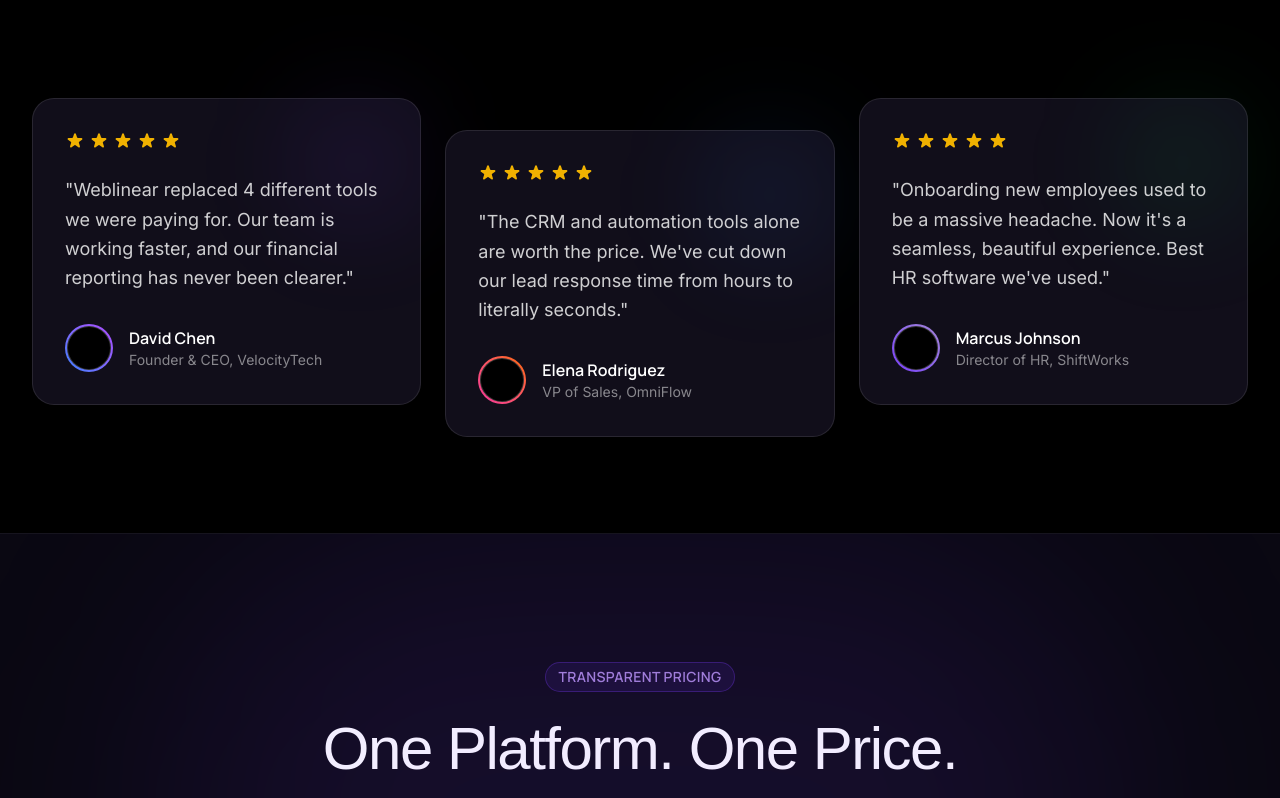
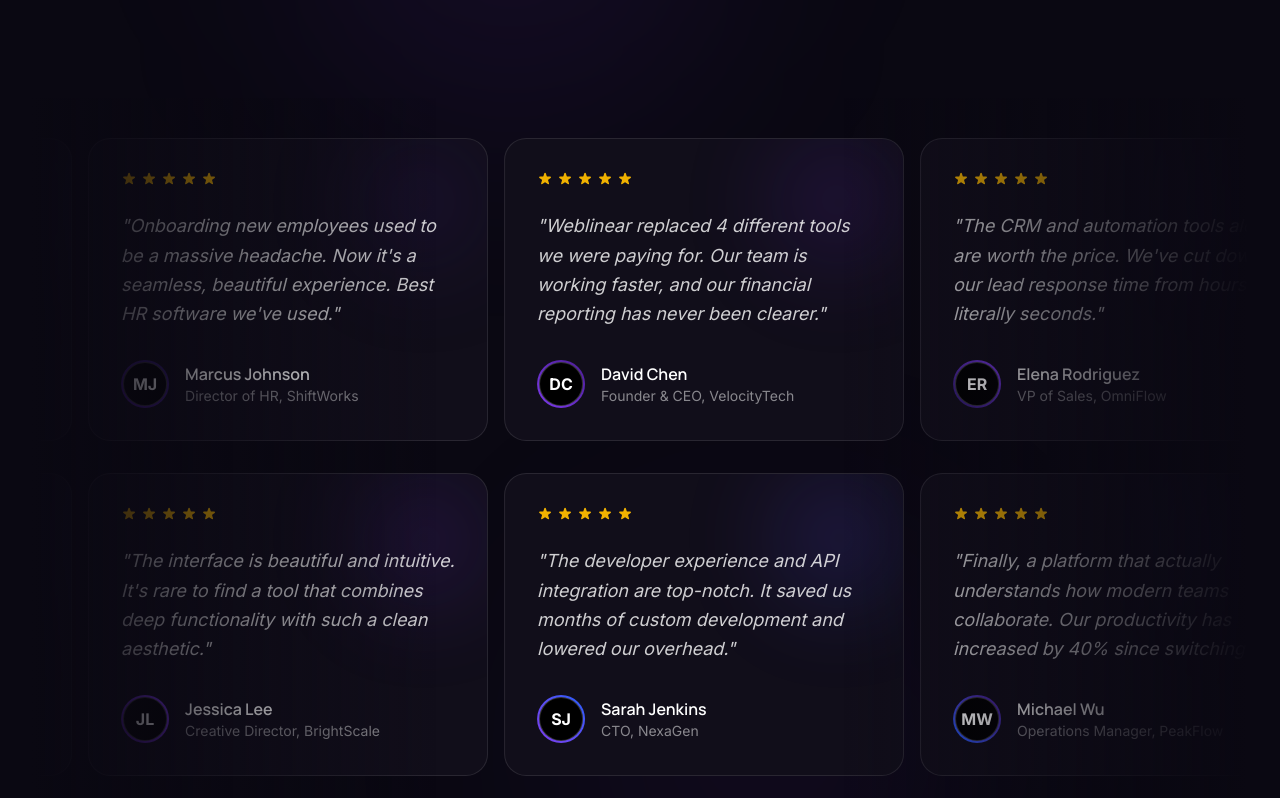
Before and after one commit to omsaiidesaiiii/weblinear-workspace, a Next.js app: page / in a window 1280 px wide. Shown: the part 4442-5240 px from the top of the page. Built offline with nearby package versions, Linux system fonts and the light colour scheme; a web font is replaced by a local one.

Commit message:
testimonial

```diff
--- a/app/page.tsx
+++ b/app/page.tsx
@@ -11,9 +11,52 @@ import { ProjectShowcase } from "@/components/ui/project-showcase";
 import ValuePropBento from "@/components/bento";
 
 
+import { Marquee } from "@/components/ui/marquee";
+import { TestimonialCard } from "@/components/ui/testimonial-card";
+
+
 export default function Home() {
   const [isMobileMenuOpen, setIsMobileMenuOpen] = useState(false);
   const [scrolled, setScrolled] = useState(false);
+
+  const testimonials = [
+    {
+      name: "David Chen",
+      role: "Founder & CEO, VelocityTech",
+      content: "Weblinear replaced 4 different tools we were paying for. Our team is working faster, and our financial reporting has never been clearer.",
+      gradient: "from-[#7c3aed] to-[#4c1d95]"
+    },
+    {
+      name: "Elena Rodriguez",
+      role: "VP of Sales, OmniFlow",
+      content: "The CRM and automation tools alone are worth the price. We've cut down our lead response time from hours to literally seconds.",
+      gradient: "from-[#2d1b69] to-[#7c3aed]"
+    },
+    {
+      name: "Marcus Johnson",
+      role: "Director of HR, ShiftWorks",
+      content: "Onboarding new employees used to be a massive headache. Now it's a seamless, beautiful experience. Best HR software we've used.",
+      gradient: "from-[#4c1d95] to-[#2d1b69]"
+    },
+    {
+      name: "Sarah Jenkins",
+      role: "CTO, NexaGen",
+      content: "The developer experience and API integration are top-notch. It saved us months of custom development and lowered our overhead.",
+      gradient: "from-[#7c3aed] to-blue-600"
+    },
+    {
+      name: "Michael Wu",
+      role: "Operations Manager, PeakFlow",
+      content: "Finally, a platform that actually understands how modern teams collaborate. Our productivity has increased by 40% since switching.",
+      gradient: "from-blue-600 to-[#4c1d95]"
+    },
+    {
+      name: "Jessica Lee",
+      role: "Creative Director, BrightScale",
+      content: "The interface is beautiful and intuitive. It's rare to find a tool that combines deep functionality with such a clean aesthetic.",
+      gradient: "from-[#4c1d95] to-[#7c3aed]"
+    }
+  ];
 
   // Blur navbar on scroll
   useEffect(() => {
@@ -55,7 +98,6 @@ export default function Home() {
                   stroke="currentColor"
                   strokeWidth="2"
                   strokeLinecap="round"
-                  strokeLinejoin="round"
                   strokeLinejoin="round"
                 />
               </svg>
@@ -216,7 +258,11 @@ export default function Home() {
       {/* Selected Projects Showcase */}
       <ProjectShowcase />
       {/* Testimonials Section */}
-      <section className="w-full bg-black py-24 lg:py-32 relative z-10 overflow-hidden border-t border-white/5">
+      <section className="w-full bg-[#0a0812] py-24 lg:py-32 relative z-10 overflow-hidden border-t border-white/5">
+        {/* Background decorative elements to match hero */}
+        <div className="absolute top-0 left-1/4 w-96 h-96 bg-[#7c3aed]/10 blur-[120px] rounded-full pointer-events-none"></div>
+        <div className="absolute bottom-0 right-1/4 w-96 h-96 bg-[#4c1d95]/10 blur-[120px] rounded-full pointer-events-none"></div>
+
         <div className="max-w-7xl mx-auto px-6 lg:px-8">
 
           <div className="flex flex-col items-center text-center max-w-3xl mx-auto mb-16 lg:mb-24">
@@ -228,72 +274,25 @@ export default function Home() {
             </p>
           </div>
 
-          {/* Masonry / Grid for Testimonials */}
-          <div className="grid grid-cols-1 md:grid-cols-2 lg:grid-cols-3 gap-6">
+          <div className="relative flex flex-col items-center justify-center gap-8 py-10 overflow-hidden">
+            <Marquee className="[--duration:40s]" pauseOnHover repeat={4}>
+              {testimonials.slice(0, 3).map((testimonial, idx) => (
+                <TestimonialCard key={idx} {...testimonial} />
+              ))}
+            </Marquee>
+            <Marquee reverse className="[--duration:40s]" pauseOnHover repeat={4}>
+              {testimonials.slice(3).map((testimonial, idx) => (
+                <TestimonialCard key={idx} {...testimonial} />
+              ))}
+            </Marquee>
 
-            {/* Testimonial 1 */}
-            <div className="bg-[#110e1a] border border-white/10 rounded-3xl p-8 relative group hover:-translate-y-2 transition-transform duration-500">
-              <div className="absolute top-0 right-0 w-32 h-32 bg-[#7b39fc]/10 blur-[50px] rounded-full pointer-events-none group-hover:bg-[#7b39fc]/20 transition-colors"></div>
-              <div className="flex space-x-1 mb-6">
-                {[1,2,3,4,5].map(star => <svg key={star} className="w-5 h-5 text-yellow-500" fill="currentColor" viewBox="0 0 20 20"><path d="M9.049 2.927c.3-.921 1.603-.921 1.902 0l1.07 3.292a1 1 0 00.95.69h3.462c.969 0 1.371 1.24.588 1.81l-2.8 2.034a1 1 0 00-.364 1.118l1.07 3.292c.3.921-.755 1.688-1.54 1.118l-2.8-2.034a1 1 0 00-1.175 0l-2.8 2.034c-.784.57-1.838-.197-1.539-1.118l1.07-3.292a1 1 0 00-.364-1.118L2.98 8.72c-.783-.57-.38-1.81.588-1.81h3.461a1 1 0 00.951-.69l1.07-3.292z" /></svg>)}
-              </div>
-              <p className="font-inter text-white/80 text-lg mb-8 relative z-10 leading-relaxed">
-                "Weblinear replaced 4 different tools we were paying for. Our team is working faster, and our financial reporting has never been clearer."
-              </p>
-              <div className="flex items-center space-x-4 relative z-10">
-                <div className="w-12 h-12 rounded-full bg-gradient-to-tr from-blue-500 to-purple-500 p-[2px]">
-                  <div className="w-full h-full bg-black rounded-full border border-white/20"></div>
-                </div>
-                <div>
-                  <h4 className="font-manrope font-semibold text-white">David Chen</h4>
-                  <p className="font-inter text-sm text-white/50">Founder & CEO, VelocityTech</p>
-                </div>
-              </div>
-            </div>
-
-            {/* Testimonial 2 */}
-            <div className="bg-[#110e1a] border border-white/10 rounded-3xl p-8 relative group hover:-translate-y-2 transition-transform duration-500 lg:translate-y-8">
-              <div className="absolute top-0 right-0 w-32 h-32 bg-blue-500/10 blur-[50px] rounded-full pointer-events-none group-hover:bg-blue-500/20 transition-colors"></div>
-              <div className="flex space-x-1 mb-6">
-                {[1,2,3,4,5].map(star => <svg key={star} className="w-5 h-5 text-yellow-500" fill="currentColor" viewBox="0 0 20 20"><path d="M9.049 2.927c.3-.921 1.603-.921 1.902 0l1.07 3.292a1 1 0 00.95.69h3.462c.969 0 1.371 1.24.588 1.81l-2.8 2.034a1 1 0 00-.364 1.118l1.07 3.292c.3.921-.755 1.688-1.54 1.118l-2.8-2.034a1 1 0 00-1.175 0l-2.8 2.034c-.784.57-1.838-.197-1.539-1.118l1.07-3.292a1 1 0 00-.364-1.118L2.98 8.72c-.783-.57-.38-1.81.588-1.81h3.461a1 1 0 00.951-.69l1.07-3.292z" /></svg>)}
-              </div>
-              <p className="font-inter text-white/80 text-lg mb-8 relative z-10 leading-relaxed">
-                "The CRM and automation tools alone are worth the price. We've cut down our lead response time from hours to literally seconds."
-              </p>
-              <div className="flex items-center space-x-4 relative z-10">
-                <div className="w-12 h-12 rounded-full bg-gradient-to-tr from-pink-500 to-orange-500 p-[2px]">
-                  <div className="w-full h-full bg-black rounded-full border border-white/20"></div>
-                </div>
-                <div>
-                  <h4 className="font-manrope font-semibold text-white">Elena Rodriguez</h4>
-                  <p className="font-inter text-sm text-white/50">VP of Sales, OmniFlow</p>
-                </div>
-              </div>
-            </div>
-
-            {/* Testimonial 3 */}
-            <div className="bg-[#110e1a] border border-white/10 rounded-3xl p-8 relative group hover:-translate-y-2 transition-transform duration-500 md:col-span-2 lg:col-span-1">
-              <div className="absolute top-0 right-0 w-32 h-32 bg-green-500/10 blur-[50px] rounded-full pointer-events-none group-hover:bg-green-500/20 transition-colors"></div>
-              <div className="flex space-x-1 mb-6">
-                {[1,2,3,4,5].map(star => <svg key={star} className="w-5 h-5 text-yellow-500" fill="currentColor" viewBox="0 0 20 20"><path d="M9.049 2.927c.3-.921 1.603-.921 1.902 0l1.07 3.292a1 1 0 00.95.69h3.462c.969 0 1.371 1.24.588 1.81l-2.8 2.034a1 1 0 00-.364 1.118l1.07 3.292c.3.921-.755 1.688-1.54 1.118l-2.8-2.034a1 1 0 00-1.175 0l-2.8 2.034c-.784.57-1.838-.197-1.539-1.118l1.07-3.292a1 1 0 00-.364-1.118L2.98 8.72c-.783-.57-.38-1.81.588-1.81h3.461a1 1 0 00.951-.69l1.07-3.292z" /></svg>)}
-              </div>
-              <p className="font-inter text-white/80 text-lg mb-8 relative z-10 leading-relaxed">
-                "Onboarding new employees used to be a massive headache. Now it's a seamless, beautiful experience. Best HR software we've used."
-              </p>
-              <div className="flex items-center space-x-4 relative z-10">
-                <div className="w-12 h-12 rounded-full bg-gradient-to-tr from-[#7b39fc] to-[#a484d7] p-[2px]">
-                  <div className="w-full h-full bg-black rounded-full border border-white/20"></div>
-                </div>
-                <div>
-                  <h4 className="font-manrope font-semibold text-white">Marcus Johnson</h4>
-                  <p className="font-inter text-sm text-white/50">Director of HR, ShiftWorks</p>
-                </div>
-              </div>
-            </div>
-
+            {/* Edge Fades */}
+            <div className="pointer-events-none absolute inset-y-0 left-0 w-1/3 bg-gradient-to-r from-[#0a0812]"></div>
+            <div className="pointer-events-none absolute inset-y-0 right-0 w-1/3 bg-gradient-to-l from-[#0a0812]"></div>
           </div>
         </div>
       </section>
+
 
       {/* Pricing Section */}
       <section className="w-full bg-[#0a0812] py-24 lg:py-32 relative z-10 overflow-hidden border-t border-white/5">
--- /dev/null
+++ b/components/ui/marquee.tsx
@@ -0,0 +1,42 @@
+import { cn } from "@/lib/utils"
+
+export function Marquee({
+  children,
+  direction = "left",
+  repeat = 4,
+  duration = 60,
+  className,
+  ...props
+}: {
+  children: React.ReactNode
+  direction?: "left" | "right"
+  repeat?: number
+  duration?: number
+  className?: string
+} & React.HTMLAttributes<HTMLDivElement>) {
+  return (
+    <div
+      {...props}
+      className={cn(
+        "group flex [gap:var(--gap)] overflow-hidden [--gap:1rem]",
+        className
+      )}
+      style={{ "--duration": `${duration}s` } as React.CSSProperties}
+    >
+      {Array(repeat)
+        .fill(0)
+        .map((_, i) => (
+          <div
+            key={i}
+            className={cn("flex shrink-0 justify-around [gap:var(--gap)]", {
+              "animate-marquee-left": direction === "left",
+              "animate-marquee-right": direction === "right",
+              "group-hover:[animation-play-state:paused]": true,
+            })}
+          >
+            {children}
+          </div>
+        ))}
+    </div>
+  )
+}
--- /dev/null
+++ b/components/ui/testimonial-card.tsx
@@ -0,0 +1,60 @@
+import { cn } from "@/lib/utils";
+
+interface TestimonialCardProps {
+  name: string;
+  role: string;
+  content: string;
+  avatar?: string;
+  gradient?: string;
+}
+
+export function TestimonialCard({
+  name,
+  role,
+  content,
+  avatar,
+  gradient = "from-[#7b39fc] to-[#a484d7]",
+}: TestimonialCardProps) {
+  return (
+    <div className="bg-[#110e1a] border border-white/10 rounded-3xl p-8 relative group w-[400px] h-full flex flex-col justify-between overflow-hidden">
+      <div className={cn(
+        "absolute top-0 right-0 w-32 h-32 blur-[50px] rounded-full pointer-events-none opacity-20 group-hover:opacity-40 transition-opacity bg-gradient-to-br",
+        gradient
+      )}></div>
+
+      <div>
+        <div className="flex space-x-1 mb-6">
+          {[1, 2, 3, 4, 5].map((star) => (
+            <svg
+              key={star}
+              className="w-4 h-4 text-yellow-500"
+              fill="currentColor"
+              viewBox="0 0 20 20"
+            >
+              <path d="M9.049 2.927c.3-.921 1.603-.921 1.902 0l1.07 3.292a1 1 0 00.95.69h3.462c.969 0 1.371 1.24.588 1.81l-2.8 2.034a1 1 0 00-.364 1.118l1.07 3.292c.3.921-.755 1.688-1.54 1.118l-2.8-2.034a1 1 0 00-1.175 0l-2.8 2.034c-.784.57-1.838-.197-1.539-1.118l1.07-3.292a1 1 0 00-.364-1.118L2.98 8.72c-.783-.57-.38-1.81.588-1.81h3.461a1 1 0 00.951-.69l1.07-3.292z" />
+            </svg>
+          ))}
+        </div>
+        <p className="font-inter text-white/80 text-lg mb-8 relative z-10 leading-relaxed italic">
+          "{content}"
+        </p>
+      </div>
+
+      <div className="flex items-center space-x-4 relative z-10 mt-auto">
+        <div className={cn("w-12 h-12 rounded-full p-[2px] bg-gradient-to-tr", gradient)}>
+          <div className="w-full h-full bg-black rounded-full border border-white/20 flex items-center justify-center text-white font-bold overflow-hidden">
+            {avatar ? (
+              <img src={avatar} alt={name} className="w-full h-full object-cover" />
+            ) : (
+              name.split(" ").map(n => n[0]).join("")
+            )}
+          </div>
+        </div>
+        <div>
+          <h4 className="font-manrope font-semibold text-white">{name}</h4>
+          <p className="font-inter text-sm text-white/50">{role}</p>
+        </div>
+      </div>
+    </div>
+  );
+}
```
Also changed, not shown: app/globals.css (+15 -1 lines).
